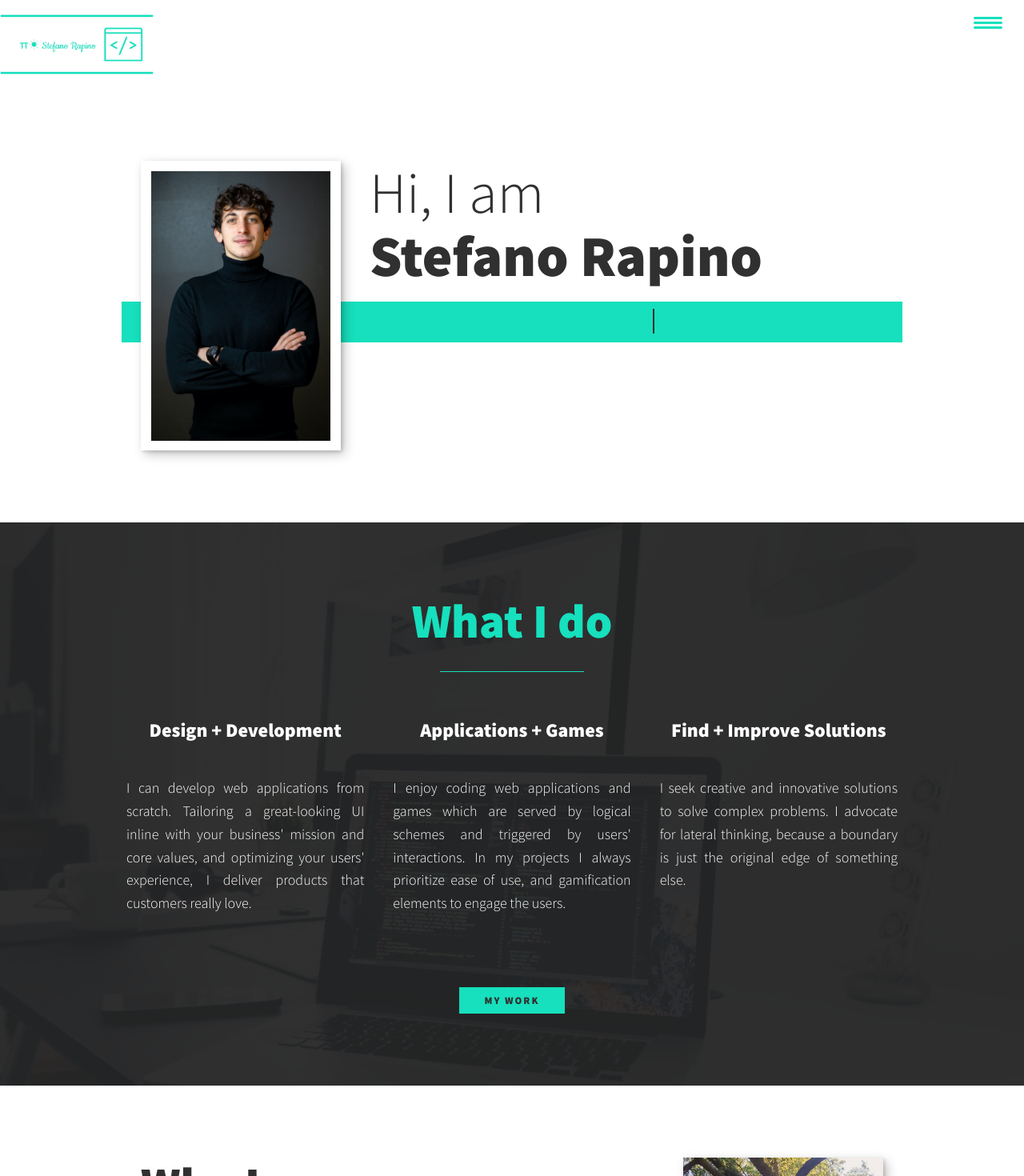
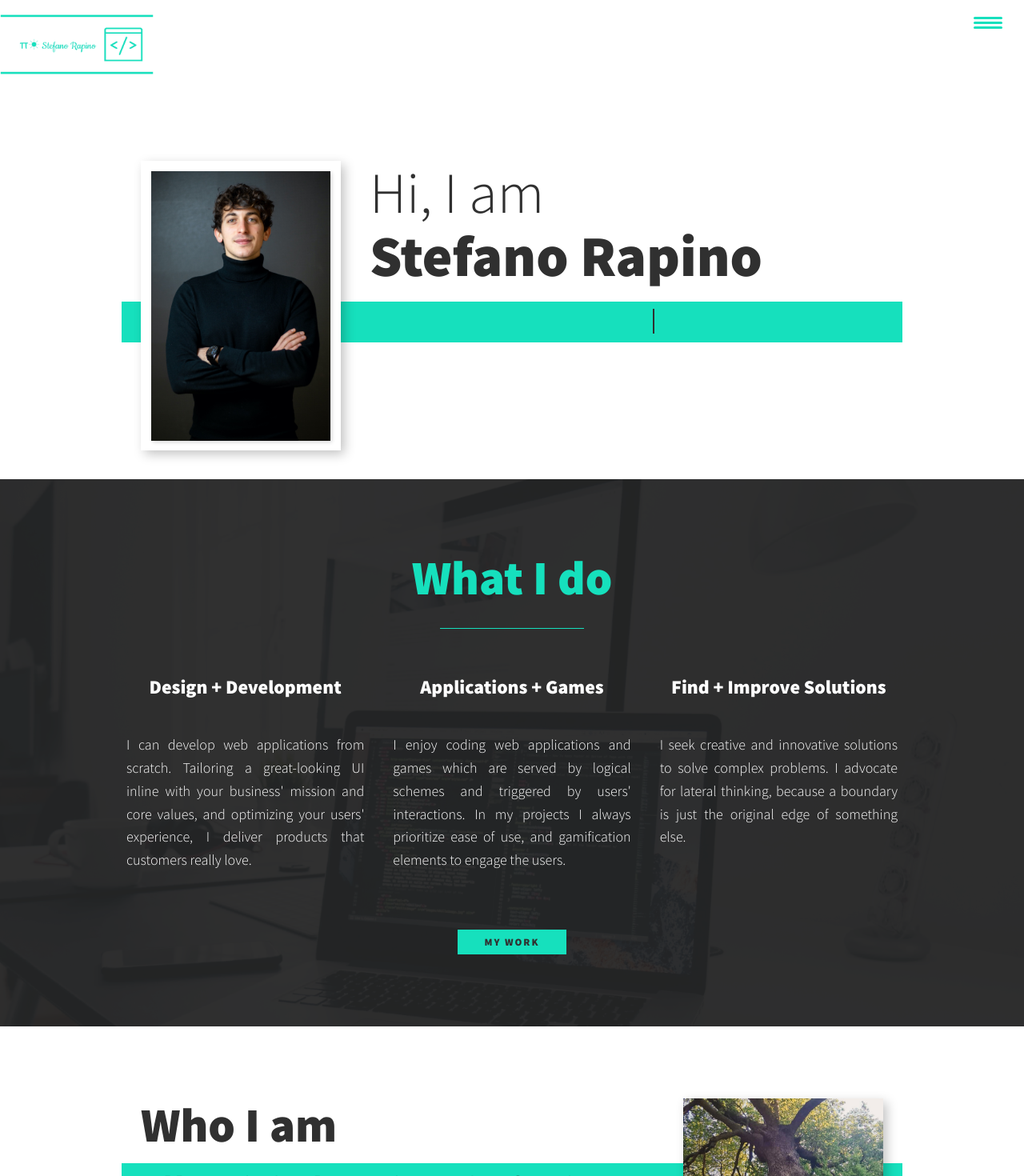
Before and after one commit to SteRap/portfolio, a React (Create React App) app: page / in a window 1280 px wide. Shown: the top 1470 px of the page at 80% size. Built offline with nearby package versions, Linux system fonts and the light colour scheme.

Commit message:
expand projects pages

```diff
--- a/src/Intro.js
+++ b/src/Intro.js
@@ -19,13 +19,13 @@ function Intro() {
       >
         <span>full-stack developer</span>
       </p>
-      <img
-        src={profileImg}
-        alt="myself"
-        className="intro__img"
+      <div
+        className="intro_img_container"
         data-aos="fade-right"
         data-aos-duration="2000"
-      />
+      >
+        <img src={profileImg} alt="myself" className="intro_img" />
+      </div>
     </section>
   );
 }
--- a/src/Portfolio.js
+++ b/src/Portfolio.js
@@ -18,30 +18,45 @@ const Portfolio = [
     img: img0,
     presentation: img0Pres,
     link: "https://quizzical-game.herokuapp.com",
+    titleSmall: "A quiz game called",
+    titleStrong: "Quizzical",
+    subtitle: "Full-stack app with React and Trivial API",
   },
   {
     id: 1,
     img: img1,
     presentation: img1Pres,
     link: "https://sterap.github.io/save-the-meal/",
+    titleSmall: "Website for",
+    titleStrong: "Save the Meal",
+    subtitle: "Multipages responsive website with React",
   },
   {
     id: 2,
     img: img2,
     presentation: img2Pres,
     link: "https://dane-thesmartbrain.herokuapp.com/",
+    titleSmall: "Dane",
+    titleStrong: "the Smart Brain",
+    subtitle: "Full-stack app powered by AI",
   },
   {
     id: 3,
     img: img3,
     presentation: img3Pres,
     link: "https://sterap.github.io/space-tourism-website/",
+    titleSmall: "Explore",
+    titleStrong: "the Space",
+    subtitle: "My first multipages responsive website",
   },
   {
     id: 4,
     img: img4,
     presentation: img4Pres,
     link: "https://sterap.github.io/robofriends/",
+    titleSmall: "Search your",
+    titleStrong: "Robofriends",
+    subtitle: "My first app with React and API fetched data",
   },
   // {
   //   id: 5,
--- a/src/PortfolioItem.js
+++ b/src/PortfolioItem.js
@@ -6,22 +6,25 @@ function PortfolioItem(props) {
     <div id="portfolio">
       <section className="intro">
         <h1 className="section__title section__title--intro">
-          The title <strong>of my project</strong>
+          {Portfolio[props.item].titleSmall}
+          <strong>{Portfolio[props.item].titleStrong}</strong>
         </h1>
         <p className="section__subtitle section__subtitle--intro">
-          A short subtitle
+          {Portfolio[props.item].subtitle}
         </p>
-        <img
-          src={Portfolio[props.item].presentation}
-          alt=""
-          className="intro__img portfolio_item_img"
-        />
+        <div className="intro_img_container portfolio_item_img_container">
+          <img
+            src={Portfolio[props.item].presentation}
+            alt=""
+            className="portfolio_item_img"
+          />
+        </div>
         <a
           href={Portfolio[props.item].link}
           target="_blank"
           className="portfolio_item_link"
         >
-          <button className="portfolio_item_btn">Visit website</button>
+          <button className="portfolio_item_btn btn">Visit website</button>
         </a>
       </section>
 
--- a/src/Services.js
+++ b/src/Services.js
@@ -40,8 +40,8 @@ function Services() {
         </div>
       </div>
 
-      <a href="#work" className="btn" data-aos="fade-up" data-aos-offset="50">
-        My Work
+      <a href="#work" data-aos="fade-up" data-aos-offset="50">
+        <button className="btn ">My Work</button>
       </a>
     </section>
   );
--- a/src/index.css
+++ b/src/index.css
@@ -22,8 +22,8 @@
   --fs-h3: 1.25rem;
   --fs-body: 1rem;
 
-  --bs: 0.25em 0.25em 0.75em rgba(0, 0, 0, 0.25),
-    0.125em 0.125em 0.25em rgba(0, 0, 0, 0.15);
+  --bs: 0.25em 0.25em 0.75em rgba(0, 0, 0, 0.25);
+  --bs-2: 0.125em 0.125em 0.25em rgba(0, 0, 0, 0.15);
 }
 
 @media (min-width: 800px) {
@@ -53,7 +53,7 @@ body {
 }
 
 section {
-  padding: 5em 2em;
+  padding: 3em 2em 2em 2em;
 }
 
 img {
@@ -73,21 +73,22 @@ strong {
 /*! Buttons */
 
 .btn {
-  display: inline-block;
   padding: 0.5em 2.5em;
   background: rgba(var(--clr-accent));
   color: var(--clr-dark);
+  border: 2px solid rgba(var(--clr-accent));
   text-decoration: none;
   cursor: pointer;
   font-size: 0.8rem;
   text-transform: uppercase;
   letter-spacing: 2px;
+  font-family: var(--ff-primary);
   font-weight: var(--fw-bold);
-  transition: transform 400ms ease-in-out;
+  transition: transform 500ms ease-in-out;
 }
 
 .btn:hover {
-  transform: scale(1.15);
+  transform: scale(0.9);
 }
 
 /*! Typography */
@@ -107,6 +108,11 @@ h2 {
 }
 h3 {
   font-size: var(--fs-h3);
+}
+
+a {
+  text-decoration: none;
+  color: var(--clr-dark);
 }
 
 .section__title {
@@ -308,34 +314,42 @@ header {
   margin: 0 auto;
 }
 
-.intro__img {
+.intro_img_container {
   box-shadow: var(--bs);
   padding: 0.8rem 0.8rem;
   background-color: #fff;
+  height: fit-content;
+}
+
+.intro_img {
+  box-shadow: var(--bs-2);
 }
 
 /*! portfolio page */
 
+.portfolio_item_img {
+  box-shadow: var(--bs-2);
+}
+
 .portfolio_item_btn {
   width: fit-content;
   display: flex;
-  padding: 0.25em 2em;
+
   background-color: var(--clr-light);
   color: var(--clr-dark);
   border: 2px solid rgba(var(--clr-accent));
   margin: 1em auto 0 auto;
   align-items: center;
-  transition: transform 750ms ease-in-out, background-color 250ms ease-in-out;
+  transition: transform 500ms ease-in-out, background-color 250ms ease-in-out;
 }
 .portfolio_item_link {
   text-decoration: none;
-
   width: fit-content;
 }
 .portfolio_item_btn:hover {
   background-color: rgba(var(--clr-accent), 0.3);
   cursor: pointer;
-  transform: scale(1.1);
+  transform: scale(0.9);
 }
 
 .portfolio_item_btn:active {
@@ -345,6 +359,10 @@ header {
 }
 
 @media (min-width: 600px) {
+  section {
+    padding: 5em 2em 2em 2em;
+  }
+
   .intro {
     display: grid;
     grid-template-columns: 250px 1fr;
@@ -369,9 +387,10 @@ header {
     width: calc(100% + 2em);
     padding-right: 1em;
     padding-left: calc(215px + 4em);
+    margin-bottom: 0.5em;
   }
 
-  .intro__img {
+  .intro_img_container {
     grid-area: img;
     position: relative;
     z-index: 2;
@@ -396,6 +415,7 @@ header {
   background-size: cover;
   color: var(--clr-light);
   text-align: center;
+  padding: 5em 2em;
 }
 
 .section__title--services {
@@ -414,7 +434,7 @@ header {
 }
 
 .services {
-  margin-bottom: 4em;
+  margin-bottom: 3em;
 }
 
 .service {
@@ -495,7 +515,7 @@ header {
     z-index: 2;
   }
 
-  .portfolio_item_img {
+  .portfolio_item_img_container {
     margin-top: -3rem;
   }
 }
```
